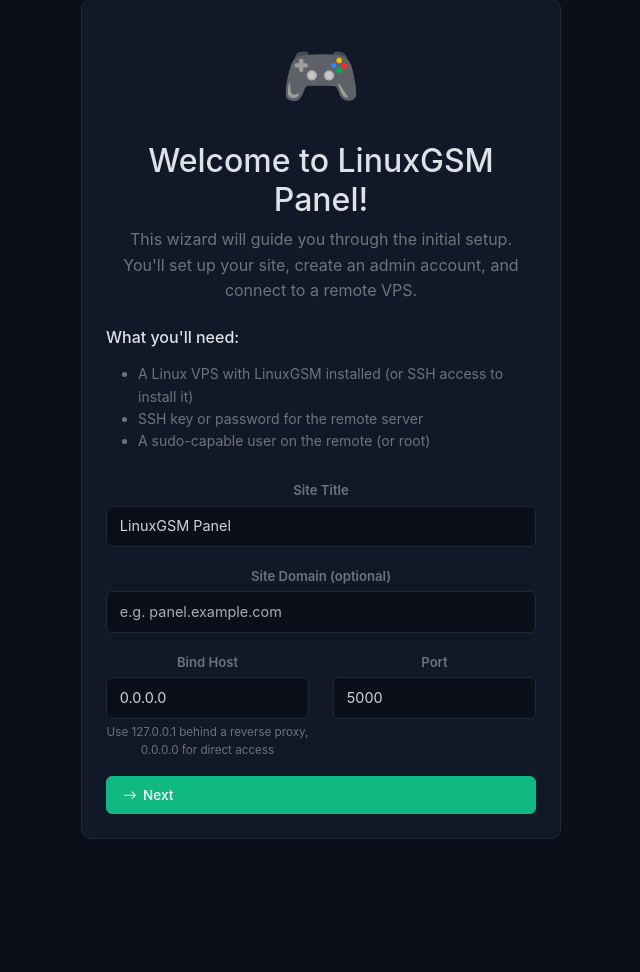
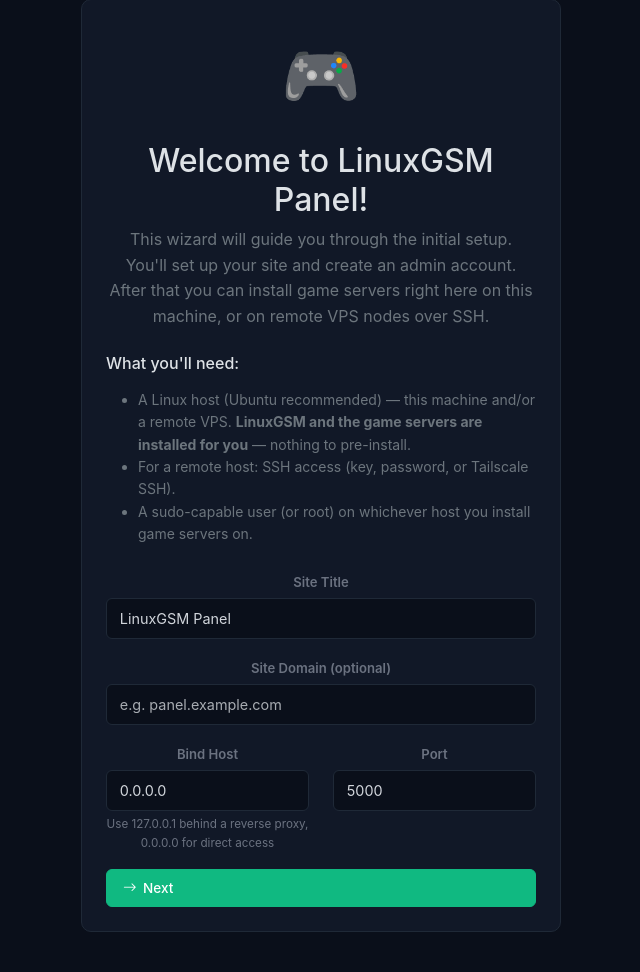
Before and after one commit to FMSMITH91/linuxgsm-panel, a Flask app: page /setup in a window 1280 px wide. Shown: the part 97-1069 px from the top of the page, without its empty margins (444-1084 px from the left). Before the commit the page ends 936 px from the top, so only its background shows below. Run offline with Flask 3, Linux system fonts and the light colour scheme; data comes from the database, SQL or seed files in the repository; some libraries are stand-ins or nearby versions.

Commit message:
Setup wizard: clarify LinuxGSM is installed for you (not a prerequisite)
The 'What you''ll need' list wrongly implied LinuxGSM had to be pre-installed. The panel installs LinuxGSM and the game servers itself, and can target this host or a remote. Reworded accordingly.

Co-Authored-By: Claude Opus 4.8 <noreply@anthropic.com>

```diff
--- a/templates/setup_welcome.html
+++ b/templates/setup_welcome.html
@@ -8,13 +8,15 @@
       <h2 class="mt-3">Welcome to LinuxGSM Panel!</h2>
       <p class="text-secondary mb-4">
         This wizard will guide you through the initial setup.<br>
-        You'll set up your site, create an admin account, and connect to a remote VPS.
+        You'll set up your site and create an admin account. After that you can install
+        game servers right here on this machine, or on remote VPS nodes over SSH.
       </p>
       <h6 class="mb-3 text-start">What you'll need:</h6>
       <ul class="text-start text-secondary small mb-4">
-        <li>A Linux VPS with LinuxGSM installed (or SSH access to install it)</li>
-        <li>SSH key or password for the remote server</li>
-        <li>A sudo-capable user on the remote (or root)</li>
+        <li>A Linux host (Ubuntu recommended) — this machine and/or a remote VPS.
+            <strong>LinuxGSM and the game servers are installed for you</strong> — nothing to pre-install.</li>
+        <li>For a remote host: SSH access (key, password, or Tailscale SSH).</li>
+        <li>A sudo-capable user (or root) on whichever host you install game servers on.</li>
       </ul>
       <form method="POST">
         <input type="hidden" name="step" value="welcome">
```
Also changed, not shown: 1 other file.
